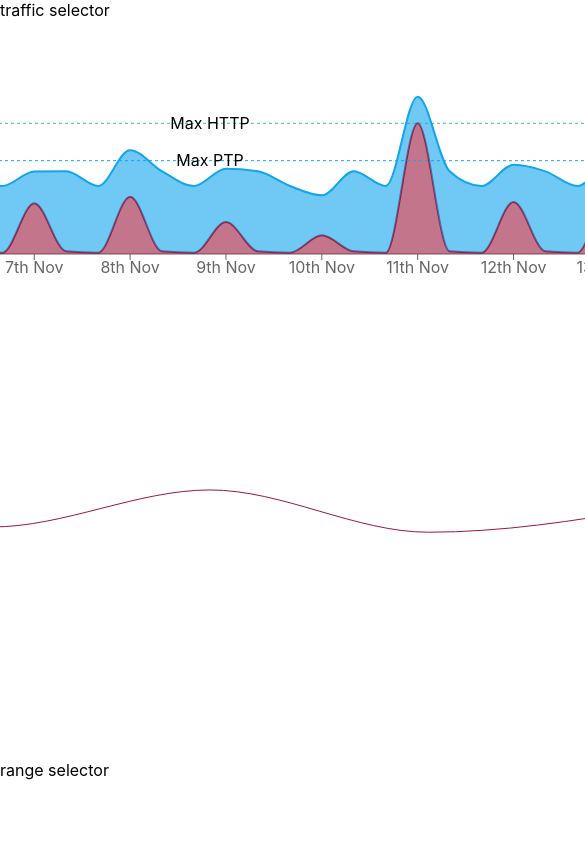
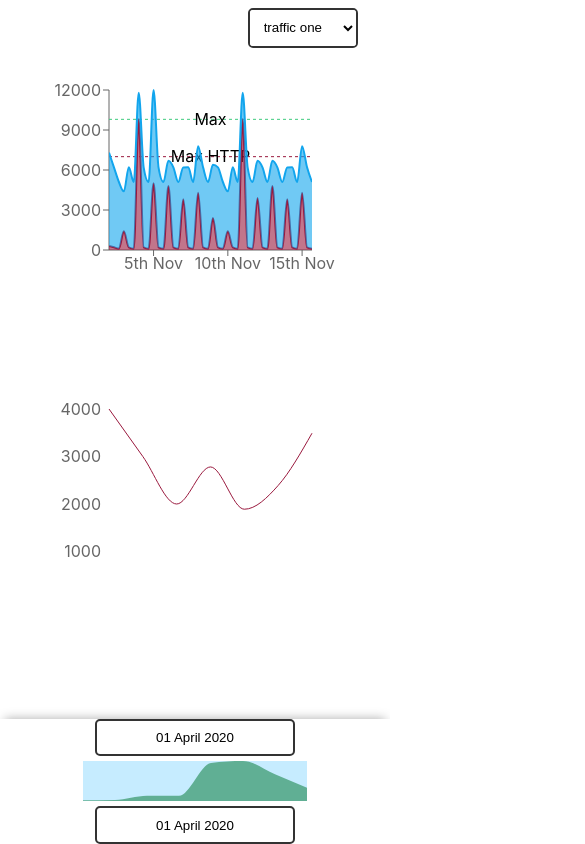
Before and after one commit to pivcec/distributed-delivery, a React (Create React App) app: page / in a window 390 px wide. Shown: the top 844 px of the page, 585 px wide, since content can reach past the window. Built offline with nearby package versions, Linux system fonts and the light colour scheme.

Commit message:
add basic layout for traffic select; calendar buttons; range selection. Improve basic responsiveness.

```diff
--- a/src/App.css
+++ b/src/App.css
@@ -3,3 +3,10 @@ body,
 #root {
   height: 100%;
 }
+
+.react-datepicker__input-container input {
+  text-align: center;
+  padding: 0.7em;
+  border: 2px solid #333;
+  border-radius: 5px;
+}
--- a/src/components/Main/Audience/index.js
+++ b/src/components/Main/Audience/index.js
@@ -1,37 +1,9 @@
 import React from "react";
+import PropTypes from "prop-types";
 import styled from "@emotion/styled";
-import { LineChart, Line, XAxis, YAxis } from "recharts";
+import { LineChart, Line, XAxis, YAxis, ResponsiveContainer } from "recharts";
 
-const data = [
-  {
-    uv: 4000,
-    amt: 2400
-  },
-  {
-    uv: 3000,
-    amt: 2210
-  },
-  {
-    uv: 2000,
-    amt: 2290
-  },
-  {
-    uv: 2780,
-    amt: 2000
-  },
-  {
-    uv: 1890,
-    amt: 2181
-  },
-  {
-    uv: 2390,
-    amt: 2500
-  },
-  {
-    uv: 3490,
-    amt: 2100
-  }
-];
+import data from "../../../dummyData/audience";
 
 const Container = styled.div({
   display: "flex",
@@ -42,9 +14,8 @@ const Container = styled.div({
 const Audience = () => {
   return (
     <Container>
+      <ResponsiveContainer width="75%" height={200}>
         <LineChart
-        width={1400}
-        height={200}
           data={data}
           margin={{
             top: 10,
@@ -57,6 +28,7 @@ const Audience = () => {
           <YAxis axisLine={false} tickLine={false} />
           <Line type="monotone" dataKey="uv" stroke="#9A193E" dot={false} />
         </LineChart>
+      </ResponsiveContainer>
     </Container>
   );
 };
--- a/src/components/Main/Bandwidth/index.js
+++ b/src/components/Main/Bandwidth/index.js
@@ -1,4 +1,5 @@
 import React from "react";
+import PropTypes from "prop-types";
 import styled from "@emotion/styled";
 import {
   AreaChart,
@@ -6,221 +7,11 @@ import {
   XAxis,
   YAxis,
   Tooltip,
-  ReferenceLine
+  ReferenceLine,
+  ResponsiveContainer
 } from "recharts";
 
-const data = [
-  {
-    name: "2nd Nov",
-    ptp: 7000,
-    http: 300
-  },
-  {
-    name: "2nd Nov",
-    ptp: 6000,
-    http: 200
-  },
-  {
-    name: "2nd Nov",
-    ptp: 5000,
-    http: 100
-  },
-  {
-    name: "3rd Nov",
-    ptp: 3000,
-    http: 1398
-  },
-  {
-    name: "3rd Nov",
-    ptp: 6000,
-    http: 200
-  },
-  {
-    name: "3rd Nov",
-    ptp: 5000,
-    http: 100
-  },
-  {
-    name: "4th Nov",
-    ptp: 2000,
-    http: 9800
-  },
-  {
-    name: "4th Nov",
-    ptp: 6000,
-    http: 200
-  },
-  {
-    name: "4th Nov",
-    ptp: 5000,
-    http: 100
-  },
-  {
-    name: "5th Nov",
-    ptp: 7000,
-    http: 5000
-  },
-  {
-    name: "5th Nov",
-    ptp: 6000,
-    http: 200
-  },
-  {
-    name: "5th Nov",
-    ptp: 5000,
-    http: 100
-  },
-  {
-    name: "6th Nov",
-    ptp: 1890,
-    http: 4800
-  },
-  {
-    name: "6th Nov",
-    ptp: 6000,
-    http: 200
-  },
-  {
-    name: "6th Nov",
-    ptp: 5000,
-    http: 100
-  },
-  {
-    name: "7th Nov",
-    ptp: 2390,
-    http: 3800
-  },
-  {
-    name: "7th Nov",
-    ptp: 6000,
-    http: 200
-  },
-  {
-    name: "7th Nov",
-    ptp: 5000,
-    http: 100
-  },
-  {
-    name: "8th Nov",
-    ptp: 3490,
-    http: 4300
-  },
-  {
-    name: "8th Nov",
-    ptp: 6000,
-    http: 200
-  },
-  {
-    name: "8th Nov",
-    ptp: 5000,
-    http: 100
-  },
-  {
-    name: "9th Nov",
-    ptp: 4000,
-    http: 2400
-  },
-  {
-    name: "9th Nov",
-    ptp: 6000,
-    http: 200
-  },
-  {
-    name: "9th Nov",
-    ptp: 5000,
-    http: 100
-  },
-  {
-    name: "10th Nov",
-    ptp: 3000,
-    http: 1398
-  },
-  {
-    name: "10th Nov",
-    ptp: 6000,
-    http: 200
-  },
-  {
-    name: "10th Nov",
-    ptp: 5000,
-    http: 100
-  },
-  {
-    name: "11th Nov",
-    ptp: 2000,
-    http: 9800
-  },
-  {
-    name: "11th Nov",
-    ptp: 6000,
-    http: 200
-  },
-  {
-    name: "11th Nov",
-    ptp: 5000,
-    http: 100
-  },
-  {
-    name: "12th Nov",
-    ptp: 2780,
-    http: 3908
-  },
-  {
-    name: "12th Nov",
-    ptp: 6000,
-    http: 200
-  },
-  {
-    name: "12th Nov",
-    ptp: 5000,
-    http: 100
-  },
-  {
-    name: "13th Nov",
-    ptp: 1890,
-    http: 4800
-  },
-  {
-    name: "13th Nov",
-    ptp: 6000,
-    http: 200
-  },
-  {
-    name: "13th Nov",
-    ptp: 5000,
-    http: 100
-  },
-  {
-    name: "14th Nov",
-    ptp: 2390,
-    http: 3800
-  },
-  {
-    name: "14th Nov",
-    ptp: 6000,
-    http: 200
-  },
-  {
-    name: "14th Nov",
-    ptp: 5000,
-    http: 100
-  },
-  {
-    name: "15th Nov",
-    ptp: 3490,
-    http: 4300
-  },
-  {
-    name: "15th Nov",
-    ptp: 6000,
-    http: 200
-  },
-  {
-    name: "15th Nov",
-    ptp: 5000,
-    http: 100
-  }
-];
+import data from "../../../dummyData/bandwidth";
 
 const Container = styled.div({
   display: "flex",
@@ -238,9 +29,8 @@ const ticks = data.reduce((acc, { name }) => {
 const Bandwidth = () => {
   return (
     <Container>
+      <ResponsiveContainer width="75%" height={200}>
         <AreaChart
-        width={1400}
-        height={200}
           data={data}
           margin={{
             top: 10,
@@ -254,8 +44,14 @@ const Bandwidth = () => {
           <Tooltip />
           <ReferenceLine
             y={9800}
+            label="Max"
+            stroke="#3FCB7E"
+            strokeDasharray="3 3"
+          />
+          <ReferenceLine
+            y={7000}
             label="Max HTTP"
-          stroke="#3FCB7E"
+            stroke="#9A193E"
             strokeDasharray="3 3"
           />
           <Area
@@ -266,12 +62,6 @@ const Bandwidth = () => {
             stroke="#9A193E"
             fill="#9A193E"
           />
-        <ReferenceLine
-          y={7000}
-          label="Max PTP"
-          stroke="#12A5ED"
-          strokeDasharray="3 3"
-        />
           <Area
             type="monotone"
             dataKey="ptp"
@@ -281,6 +71,7 @@ const Bandwidth = () => {
             fill="#12A5ED"
           />
         </AreaChart>
+      </ResponsiveContainer>
     </Container>
   );
 };
--- /dev/null
+++ b/src/components/Main/RangeSelector/DateSelector/index.js
@@ -0,0 +1,27 @@
+import React from "react";
+import PropTypes from "prop-types";
+import DatePicker from "react-datepicker";
+import "react-datepicker/dist/react-datepicker.css";
+import styled from "@emotion/styled";
+
+const Container = styled.div({});
+
+const DateSelector = ({ type, selectedDate, updateSelectedDate }) => {
+  return (
+    <Container>
+      <DatePicker
+        selected={selectedDate}
+        onChange={updateSelectedDate}
+        dateFormat={"dd MMMM yyyy"}
+      />
+    </Container>
+  );
+};
+
+DateSelector.propTypes = {
+  type: PropTypes.string.isRequired,
+  selectedDate: PropTypes.object.isRequired,
+  updateSelectedDate: PropTypes.func.isRequired
+};
+
+export default DateSelector;
--- /dev/null
+++ b/src/components/Main/RangeSelector/Range/Chart/index.js
@@ -0,0 +1,18 @@
+import React from "react";
+import styled from "@emotion/styled";
+import { AreaChart, Area, CartesianGrid, ResponsiveContainer } from "recharts";
+
+import data from "../../../../../dummyData/chart";
+
+const Chart = () => {
+  return (
+    <ResponsiveContainer width="60%" height={50}>
+      <AreaChart data={data}>
+        <CartesianGrid horizontal={false} vertical={false} fill="#C6ECFF" />
+        <Area type="monotone" dataKey="peak" strokeWidth={0} fill="#1D874D" />
+      </AreaChart>
+    </ResponsiveContainer>
+  );
+};
+
+export default Chart;
--- /dev/null
+++ b/src/components/Main/RangeSelector/Range/index.js
@@ -0,0 +1,11 @@
+import React from "react";
+import styled from "@emotion/styled";
+import Chart from "./Chart/";
+
+const Container = styled.div({});
+
+const Range = () => {
+  return <Chart />;
+};
+
+export default Range;
--- a/src/components/Main/RangeSelector/index.js
+++ b/src/components/Main/RangeSelector/index.js
@@ -1,16 +1,43 @@
 import React from "react";
+import PropTypes from "prop-types";
 import styled from "@emotion/styled";
+import DateSelector from "./DateSelector";
+import Range from "./Range/";
 
-const Container = styled.div({
-  flex: 0.25
-});
+const Container = styled.div`
+  display: flex;
+  justify-content: center;
+  height: "50px";
+  box-shadow: 0 -5px 10px -5px #aaa;
+  flex-wrap: wrap;
+`;
 
-const RangeSelector = () => {
+const RangeSelector = ({
+  selectedStartDate,
+  selectedEndDate,
+  updateSelectedDate
+}) => {
   return (
     <Container>
-      <div>range selector</div>
+      <DateSelector
+        type={"start"}
+        selectedDate={selectedStartDate}
+        updateSelectedDate={updateSelectedDate}
+      />
+      <Range />
+      <DateSelector
+        type={"end"}
+        selectedDate={selectedEndDate}
+        updateSelectedDate={updateSelectedDate}
+      />
     </Container>
   );
 };
 
+RangeSelector.propTypes = {
+  selectedStartDate: PropTypes.object.isRequired,
+  selectedEndDate: PropTypes.object.isRequired,
+  updateSelectedDate: PropTypes.func.isRequired
+};
+
 export default RangeSelector;
--- a/src/components/Main/TrafficSelector/index.js
+++ b/src/components/Main/TrafficSelector/index.js
@@ -1,16 +1,45 @@
 import React from "react";
+import PropTypes from "prop-types";
 import styled from "@emotion/styled";
 
 const Container = styled.div({
+  textAlign: "end",
   flex: 0.25
 });
 
-const TrafficSelector = () => {
+const SelectWrapper = styled.div({
+  marginTop: "0.5em",
+  marginRight: "2em",
+  display: "inline-block",
+  border: "2px solid #333",
+  borderRadius: "5px",
+  overflow: "hidden"
+});
+
+const Select = styled.select({
+  backgroundColor: "#fff",
+  padding: "0.7em",
+  border: "0px",
+  outline: "none"
+});
+
+const TrafficSelector = ({ selectedTrafficTitle }) => {
   return (
     <Container>
-      <div>traffic selector</div>
+      <SelectWrapper>
+        <Select value={selectedTrafficTitle}>
+          <option value="volvo">traffic one</option>
+          <option value="saab">traffic two</option>
+          <option value="mercedes">traffic three</option>
+          <option value="audi">traffic four</option>
+        </Select>
+      </SelectWrapper>
     </Container>
   );
 };
 
+TrafficSelector.propTypes = {
+  SelectedTrafficTitle: PropTypes.string
+};
+
 export default TrafficSelector;
--- a/src/components/Main/index.js
+++ b/src/components/Main/index.js
@@ -12,22 +12,30 @@ const Container = styled.div({
 });
 
 const Main = () => {
-  const [selectedTraffic, setSelectedTraffic] = useState(null);
-  const [selectedStartDate, setSelectedStartDate] = useState(null);
-  const [selectedEndDate, setSelectedEndDate] = useState(null);
+  const [selectedTrafficId, setSelectedTrafficId] = useState(null);
+  const [selectedStartDate, setSelectedStartDate] = useState(new Date());
+  const [selectedEndDate, setSelectedEndDate] = useState(new Date());
+
+  const updateSelectedDate = (startOrEnd, newDate) => {
+    console.log("update selected");
+  };
 
   useEffect(() => {
-    if ((selectedTraffic, selectedStartDate, selectedEndDate)) {
+    if ((selectedTrafficId, selectedStartDate, selectedEndDate)) {
       console.log("fetch data");
     }
-  }, [selectedTraffic, selectedStartDate, selectedEndDate]);
+  }, [selectedTrafficId, selectedStartDate, selectedEndDate]);
 
   return (
     <Container>
-      <TrafficSelector />
+      <TrafficSelector selectedTrafficTitle={"traffic one"} />
       <Bandwidth />
       <Audience />
-      <RangeSelector />
+      <RangeSelector
+        selectedStartDate={selectedStartDate}
+        selectedEndDate={selectedEndDate}
+        updateSelectedDate={updateSelectedDate}
+      />
     </Container>
   );
 };
--- /dev/null
+++ b/src/dummyData/audience.js
@@ -0,0 +1,32 @@
+const data = [
+  {
+    uv: 4000,
+    amt: 2400
+  },
+  {
+    uv: 3000,
+    amt: 2210
+  },
+  {
+    uv: 2000,
+    amt: 2290
+  },
+  {
+    uv: 2780,
+    amt: 2000
+  },
+  {
+    uv: 1890,
+    amt: 2181
+  },
+  {
+    uv: 2390,
+    amt: 2500
+  },
+  {
+    uv: 3490,
+    amt: 2100
+  }
+];
+
+export default data;
--- /dev/null
+++ b/src/dummyData/bandwidth.js
@@ -0,0 +1,214 @@
+const data = [
+  {
+    name: "2nd Nov",
+    ptp: 7000,
+    http: 300
+  },
+  {
+    name: "2nd Nov",
+    ptp: 6000,
+    http: 200
+  },
+  {
+    name: "2nd Nov",
+    ptp: 5000,
+    http: 100
+  },
+  {
+    name: "3rd Nov",
+    ptp: 3000,
+    http: 1398
+  },
+  {
+    name: "3rd Nov",
+    ptp: 6000,
+    http: 200
+  },
+  {
+    name: "3rd Nov",
+    ptp: 5000,
+    http: 100
+  },
+  {
+    name: "4th Nov",
+    ptp: 2000,
+    http: 9800
+  },
+  {
+    name: "4th Nov",
+    ptp: 6000,
+    http: 200
+  },
+  {
+    name: "4th Nov",
+    ptp: 5000,
+    http: 100
+  },
+  {
+    name: "5th Nov",
+    ptp: 7000,
+    http: 5000
+  },
+  {
+    name: "5th Nov",
+    ptp: 6000,
+    http: 200
+  },
+  {
+    name: "5th Nov",
+    ptp: 5000,
+    http: 100
+  },
+  {
+    name: "6th Nov",
+    ptp: 1890,
+    http: 4800
+  },
+  {
+    name: "6th Nov",
+    ptp: 6000,
+    http: 200
+  },
+  {
+    name: "6th Nov",
+    ptp: 5000,
+    http: 100
+  },
+  {
+    name: "7th Nov",
+    ptp: 2390,
+    http: 3800
+  },
+  {
+    name: "7th Nov",
+    ptp: 6000,
+    http: 200
+  },
+  {
+    name: "7th Nov",
+    ptp: 5000,
+    http: 100
+  },
+  {
+    name: "8th Nov",
+    ptp: 3490,
+    http: 4300
+  },
+  {
+    name: "8th Nov",
+    ptp: 6000,
+    http: 200
+  },
+  {
+    name: "8th Nov",
+    ptp: 5000,
+    http: 100
+  },
+  {
+    name: "9th Nov",
+    ptp: 4000,
+    http: 2400
+  },
+  {
+    name: "9th Nov",
+    ptp: 6000,
+    http: 200
+  },
+  {
+    name: "9th Nov",
+    ptp: 5000,
+    http: 100
+  },
+  {
+    name: "10th Nov",
+    ptp: 3000,
+    http: 1398
+  },
+  {
+    name: "10th Nov",
+    ptp: 6000,
+    http: 200
+  },
+  {
+    name: "10th Nov",
+    ptp: 5000,
+    http: 100
+  },
+  {
+    name: "11th Nov",
+    ptp: 2000,
+    http: 9800
+  },
+  {
+    name: "11th Nov",
+    ptp: 6000,
+    http: 200
+  },
+  {
+    name: "11th Nov",
+    ptp: 5000,
+    http: 100
+  },
+  {
+    name: "12th Nov",
+    ptp: 2780,
+    http: 3908
+  },
+  {
+    name: "12th Nov",
+    ptp: 6000,
+    http: 200
+  },
+  {
+    name: "12th Nov",
+    ptp: 5000,
+    http: 100
+  },
+  {
+    name: "13th Nov",
+    ptp: 1890,
+    http: 4800
+  },
+  {
+    name: "13th Nov",
+    ptp: 6000,
+    http: 200
+  },
+  {
+    name: "13th Nov",
+    ptp: 5000,
+    http: 100
+  },
+  {
+    name: "14th Nov",
+    ptp: 2390,
+    http: 3800
+  },
+  {
+    name: "14th Nov",
+    ptp: 6000,
+    http: 200
+  },
+  {
+    name: "14th Nov",
+    ptp: 5000,
+    http: 100
+  },
+  {
+    name: "15th Nov",
+    ptp: 3490,
+    http: 4300
+  },
+  {
+    name: "15th Nov",
+    ptp: 6000,
+    http: 200
+  },
+  {
+    name: "15th Nov",
+    ptp: 5000,
+    http: 100
+  }
+];
+
+export default data;
--- /dev/null
+++ b/src/dummyData/chart.js
@@ -0,0 +1,28 @@
+const data = [
+  {
+    peak: 10
+  },
+  {
+    peak: 15
+  },
+  {
+    peak: 79
+  },
+  {
+    peak: 78
+  },
+  {
+    peak: 570
+  },
+  {
+    peak: 600
+  },
+  {
+    peak: 400
+  },
+  {
+    peak: 200
+  }
+];
+
+export default data;
```
Lines whose indentation alone changed are shown as unchanged.
